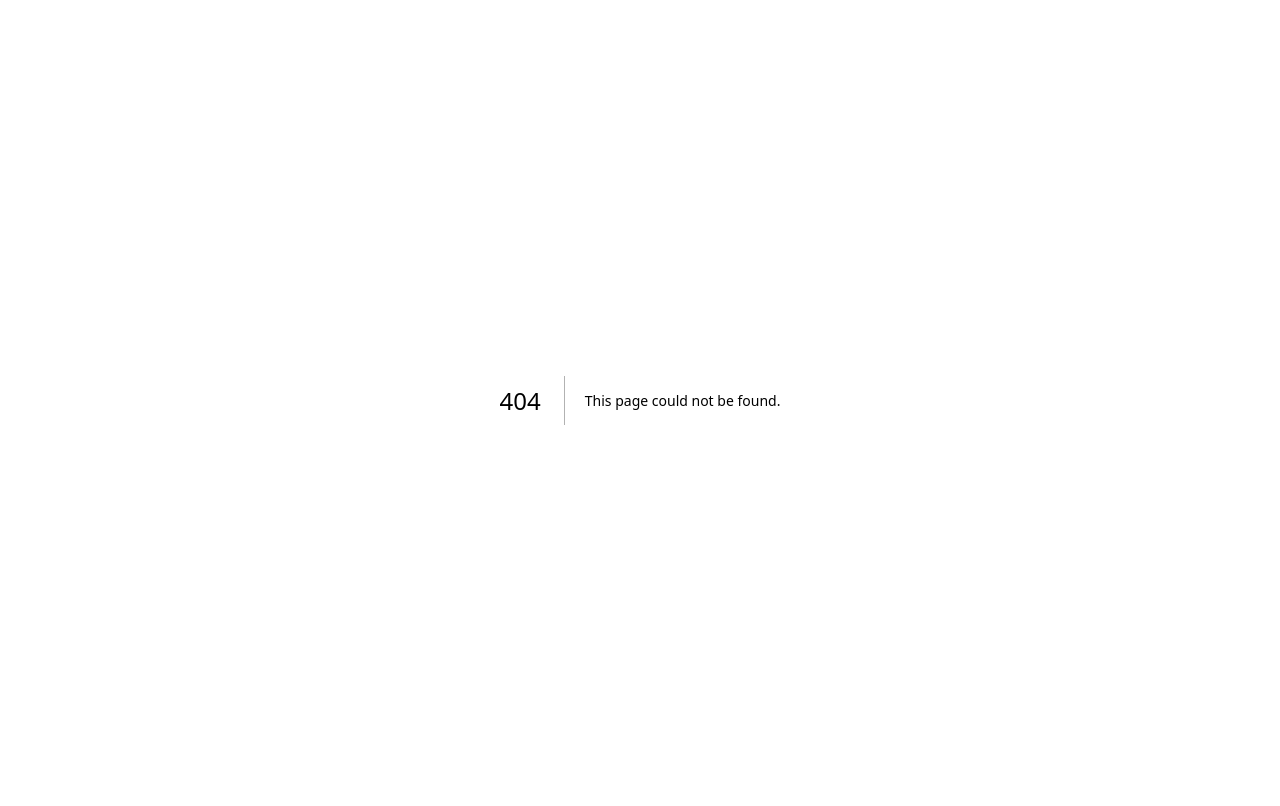
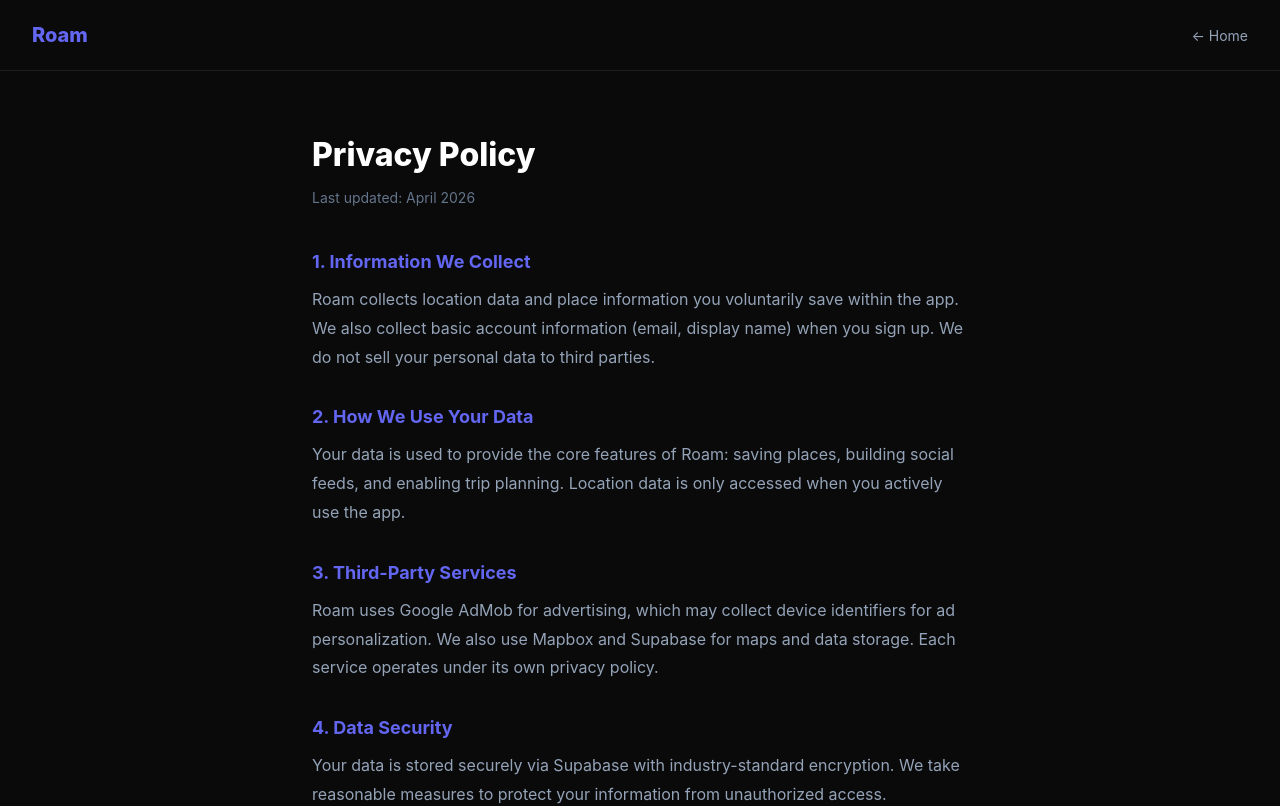
Before and after one commit to u-demiroz/roammap-web, a Next.js app: page /privacy in a window 1280 px wide. Before the commit this address had no page. Shown: the top 806 px of the page. Built offline with nearby package versions, Linux system fonts and the light colour scheme.

Commit message:
feat: add privacy policy page

```diff
--- /dev/null
+++ b/app/privacy/page.tsx
@@ -0,0 +1,34 @@
+"use client";
+import Link from "next/link";
+
+export default function Privacy() {
+  return (
+    <div style={{ minHeight: "100vh", background: "#0a0a0a" }}>
+      <nav style={{ padding: "20px 32px", display: "flex", justifyContent: "space-between", alignItems: "center", borderBottom: "1px solid #1e1e1e" }}>
+        <Link href="/" style={{ fontWeight: 800, fontSize: 20, color: "#6366f1", textDecoration: "none" }}>Roam</Link>
+        <Link href="/" style={{ color: "#94a3b8", fontSize: 14, textDecoration: "none" }}>← Home</Link>
+      </nav>
+      <main style={{ maxWidth: 720, margin: "0 auto", padding: "60px 32px" }}>
+        <h1 style={{ fontSize: 32, fontWeight: 800, color: "#fff", marginBottom: 8 }}>Privacy Policy</h1>
+        <p style={{ color: "#64748b", marginBottom: 40, fontSize: 14 }}>Last updated: April 2026</p>
+
+        {[
+          { title: "1. Information We Collect", text: "Roam collects location data and place information you voluntarily save within the app. We also collect basic account information (email, display name) when you sign up. We do not sell your personal data to third parties." },
+          { title: "2. How We Use Your Data", text: "Your data is used to provide the core features of Roam: saving places, building social feeds, and enabling trip planning. Location data is only accessed when you actively use the app." },
+          { title: "3. Third-Party Services", text: "Roam uses Google AdMob for advertising, which may collect device identifiers for ad personalization. We also use Mapbox and Supabase for maps and data storage. Each service operates under its own privacy policy." },
+          { title: "4. Data Security", text: "Your data is stored securely via Supabase with industry-standard encryption. We take reasonable measures to protect your information from unauthorized access." },
+          { title: "5. Children's Privacy", text: "Roam is not directed to children under 13. We do not knowingly collect personal information from children under 13." },
+          { title: "6. Contact", text: "For privacy-related questions, contact us at: ugur@ugurdemiroz.com" },
+        ].map((s) => (
+          <div key={s.title} style={{ marginBottom: 32 }}>
+            <h2 style={{ fontSize: 18, fontWeight: 700, color: "#6366f1", marginBottom: 10 }}>{s.title}</h2>
+            <p style={{ color: "#94a3b8", lineHeight: 1.8 }}>{s.text}</p>
+          </div>
+        ))}
+      </main>
+      <footer style={{ textAlign: "center", padding: "40px 32px", color: "#475569", fontSize: 13, borderTop: "1px solid #1e1e1e" }}>
+        <p>© 2026 Uğur Demiröz</p>
+      </footer>
+    </div>
+  );
+}
```
